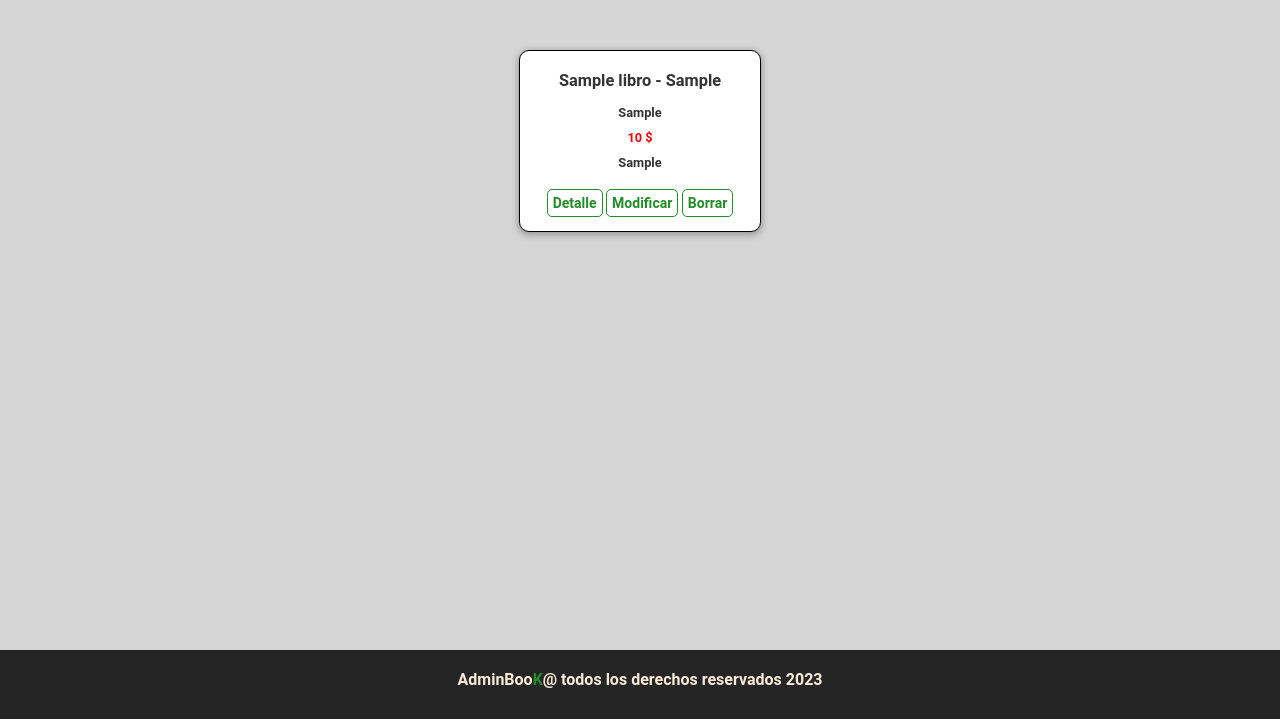
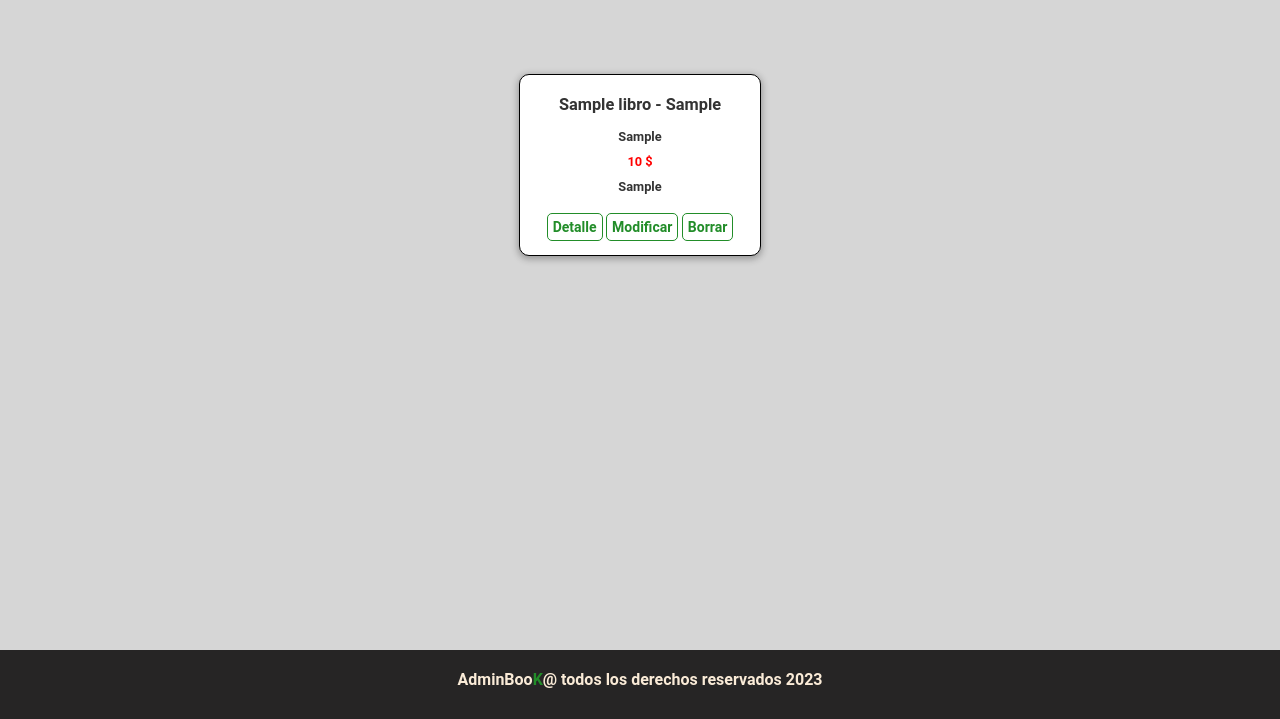
Before and after one commit to NahuelNGomez/TPIntegradorCaC, a Django app: page /libros/listado in a window 1280 px wide. Shown: the part 81-800 px from the top of the page. Run offline with Django 5.2, Linux system fonts and the light colour scheme; tables that the repository leaves empty hold one stand-in row (values such as "Sample post").

Commit message:
fix margin listado

```diff
--- a/app_integrador/static/app_integrador/css/libros_listado.css
+++ b/app_integrador/static/app_integrador/css/libro_listado.css
@@ -21,6 +21,7 @@ article{
     border: 1px solid black;
     border-radius: 10px;
     box-shadow: 0px 2px 7px 1px rgba(0, 0, 0, 0.3);
+    margin: 2% 0;
 }
 
 .contenido:hover{
--- a/app_integrador/templates/app_integrador/libros_listado.html
+++ b/app_integrador/templates/app_integrador/libros_listado.html
@@ -3,7 +3,7 @@
 {% block title %}App Integrador{% endblock %}
 {% block section_title %} Listado de libros {% endblock %}
 {% block extra_css %}
-<link rel="stylesheet" href="{% static 'app_integrador/css/libros_listado.css' %}">
+<link rel="stylesheet" href="{% static 'app_integrador/css/libro_listado.css' %}">
 {% endblock %}
 {% block mainContent %}
 <section>
```
